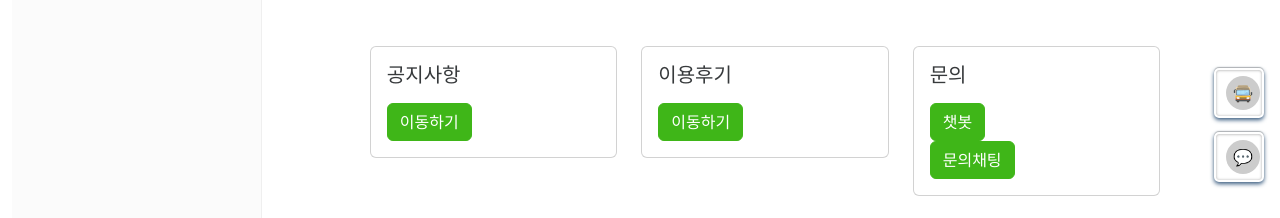
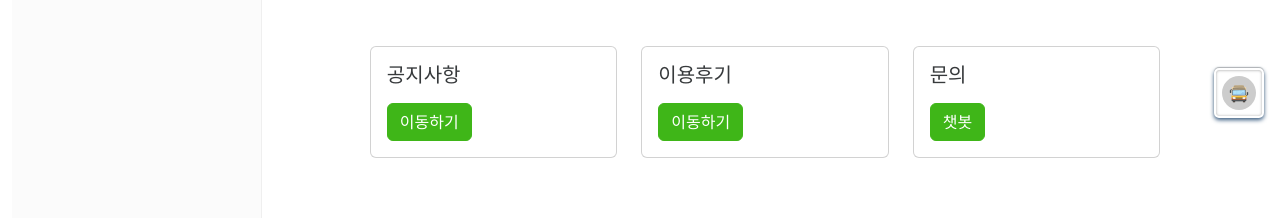
Before and after one commit to jjh9696/Final-unsu-react, a React (Create React App) app in the folder unsu/: page /#/ in a window 1280 px wide. Shown: the part 582-800 px from the top of the page. Built offline with nearby package versions, Linux system fonts and the light colour scheme.

Commit message:
디자인 수정

```diff
--- a/unsu/src/App.js
+++ b/unsu/src/App.js
@@ -5,7 +5,7 @@ import SideBar from './components/SideBar';
 import AdminSideBar from './components/integrated/admin/AdminSideBar';
 import { Route, Routes } from 'react-router';
 import { useRecoilState, useRecoilValue } from "recoil";
-import { Suspense, lazy, useCallback, useEffect, useState , startTransition } from 'react';
+import { Suspense, lazy, useCallback, useEffect, useState, startTransition } from 'react';
 import { loginIdState, loginLevelState, isLoginState, isAdminState } from './components/utils/RecoilData';
 import LoadingScreen from './components/LoadingScreen';
 import axios from './components/utils/CustomAxios';
@@ -117,6 +117,7 @@ const App = () => {
             <SideBar />
           )}
         </div>
+
         <div className='container'>
           <div className='row mt-4'>
             <div className='col-10 offset-sm-1'>
@@ -156,6 +157,8 @@ const App = () => {
               </Suspense>
             </div>
           </div>
+          {isLogin && (
+            <>
               <div
                 className="live-chat-wrapper"
                 aria-label="Live Chat"
@@ -173,7 +176,7 @@ const App = () => {
                 }}
               >
                 <div className="live-chat-wrapper-content" style={{ display: 'flex', alignItems: 'center' }}>
-              <span className="live-chat-wrapper-iconwrapper" style={{ marginRight: '10px' }}>
+                  <span className="live-chat-wrapper-iconwrapper">
                     <div className="live-chat-wrapper-icon" style={{
                       width: '34px',
                       height: '34px',
@@ -181,22 +184,26 @@ const App = () => {
                       borderRadius: '50%',
                       display: 'flex',
                       justifyContent: 'center',
-                  alignItems: 'center'
+                      alignItems: 'center',
+                      marginLeft: '-4px'
                     }}>
                       {/* 아이콘 이미지나 폰트 아이콘을 여기에 추가할 수 있습니다 */}
                       <span role="img" aria-label="chat">💬</span>
                     </div>
                   </span>
-              <span className="live-chat-wrapper-label" style={{ fontSize: '16px' }} > 상담사 연결 </span>
+                  <span className="live-chat-wrapper-label" style={{ fontSize: '16px', marginRight: '5px' }} > &nbsp; 상담사 연결 </span>
                 </div>
-            <div id="divBadge" className="live-chat-badge" style={{
-              width: '10px',
-              height: '10px',
-              backgroundColor: 'red',
-              borderRadius: '50%',
-              marginLeft: '10px'
-            }}></div>
               </div>
+              <Modal show={isMemberChatModalOpen} onHide={closeMemberChatModal}>
+                <Modal.Header closeButton>
+                  <Modal.Title>운수좋은날 문의</Modal.Title>
+                </Modal.Header>
+                <Modal.Body>
+                  <MemberChat />
+                </Modal.Body>
+              </Modal>
+            </>
+          )}
           <div
             className="live-chat-wrapper"
             aria-label="Live Chat"
@@ -223,7 +230,8 @@ const App = () => {
                   borderRadius: '50%',
                   display: 'flex',
                   justifyContent: 'center',
-                  alignItems: 'center'
+                  alignItems: 'center',
+                  marginLeft: '-4px'
                 }}>
                   {/* 아이콘 이미지나 폰트 아이콘을 여기에 추가할 수 있습니다 */}
                   <span role="img" aria-label="chat">🚍</span>
@@ -231,13 +239,6 @@ const App = () => {
               </span>
               <span className="live-chat-wrapper-label" style={{ fontSize: '16px' }} > 챗봇 연결 </span>
             </div>
-            <div id="divBadge" className="live-chat-badge" style={{
-              width: '10px',
-              height: '10px',
-              backgroundColor: 'red',
-              borderRadius: '50%',
-              marginLeft: '10px'
-            }}></div>
           </div>
           <Modal show={isChatbotModalOpen} onHide={closeChatbotModal}>
             <Modal.Header closeButton>
@@ -248,14 +249,7 @@ const App = () => {
             </Modal.Body>
           </Modal>
 
-            <Modal show={isMemberChatModalOpen} onHide={closeMemberChatModal}>
-              <Modal.Header closeButton>
-                <Modal.Title>운수좋은날 문의</Modal.Title>
-              </Modal.Header>
-              <Modal.Body>
-                <MemberChat />
-              </Modal.Body>
-            </Modal>
+
 
 
         </div>
--- a/unsu/src/components/Home.js
+++ b/unsu/src/components/Home.js
@@ -5,6 +5,8 @@ import { NavLink } from "react-router-dom";
 import unsuMain from '../images/page/unsugoodlook.png';
 import 'bootstrap/dist/css/bootstrap.min.css';
 import { Modal } from 'react-bootstrap';
+import { isLoginState } from './utils/RecoilData';
+import { useRecoilValue } from "recoil";
 import Chatbot from './integrated/websocket/chatbot';
 import MemberChat from './integrated/websocket/memberChat';
 
@@ -30,6 +32,8 @@ const Home = () => {
   const closeMemberChatModal = () => {
     setIsMemberChatModalOpen(false);
   };
+
+  const isLogin = useRecoilValue(isLoginState);
 
   return (
     <>
@@ -104,15 +108,17 @@ const Home = () => {
                 <Card.Text>
 
                 </Card.Text>
-                {/* <Button variant="success" as={NavLink} to="/chatbot">챗봇</Button> */}
                 <Button variant="success" onClick={openChatbotModal}>챗봇</Button>
-                &nbsp; &nbsp; &nbsp; &nbsp; &nbsp; &nbsp;
-                &nbsp;&nbsp;&nbsp;&nbsp;&nbsp;&nbsp;&nbsp;
-                &nbsp;&nbsp;&nbsp;&nbsp;&nbsp;&nbsp;
-                &nbsp;&nbsp;&nbsp;&nbsp;&nbsp;&nbsp;&nbsp;
+                {isLogin && (
+                  <>
+                    &nbsp; &nbsp; &nbsp; &nbsp; &nbsp; &nbsp;
+                    &nbsp;&nbsp;&nbsp;&nbsp;&nbsp;&nbsp;&nbsp;
+                    &nbsp;&nbsp;&nbsp;&nbsp;&nbsp;&nbsp;
+                    &nbsp;&nbsp;&nbsp;&nbsp;&nbsp;&nbsp;&nbsp;
 
-                {/* <Button variant="success" as={NavLink} to="/memberChat">문의채팅</Button> */}
-                <Button variant="success" onClick={openMemberChatModal}>문의채팅</Button>
+                    <Button variant="success" onClick={openMemberChatModal}>문의채팅</Button>
+                  </>
+                )}
               </Card.Body>
             </Card>
             <Modal show={isChatbotModalOpen} onHide={closeChatbotModal}>
--- a/unsu/src/components/SideBar.js
+++ b/unsu/src/components/SideBar.js
@@ -10,6 +10,8 @@ import { Link } from 'react-router-dom';
 import "./SideBar";
 import React, { useState } from 'react';
 import { Modal, Button } from 'react-bootstrap';
+import { isLoginState } from './utils/RecoilData';
+import { useRecoilValue } from "recoil";
 import Chatbot from './integrated/websocket/chatbot';
 import MemberChat from './integrated/websocket/memberChat';
 
@@ -55,6 +57,8 @@ const SideBar = () => {
   const closeMemberChatModal = () => {
     setIsMemberChatModalOpen(false);
   };
+
+  const isLogin = useRecoilValue(isLoginState);
 
   const sidebarStyles = {
     height: '1000px',
@@ -125,7 +129,11 @@ const SideBar = () => {
               <MenuItem component={<Link to="/" />}> 자주하는 질문  </MenuItem>
               <MenuItem component={<Link to="/" />}> 유실물센터 안내</MenuItem>
               <MenuItem component={<Link to="/" />} onClick={openChatbotModal}> 챗봇 </MenuItem>
-              <MenuItem component={<Link to="/" />} onClick={openMemberChatModal}> 문의채팅 </MenuItem>
+              {isLogin && (
+                <>
+                  <MenuItem component={<Link to="/" />} onClick={openMemberChatModal}> 문의채팅 </MenuItem>
+                </>
+              )}
             </Menu>
           </SubMenu>
         </Menu>
--- a/unsu/src/components/integrated/websocket/memberChat.js
+++ b/unsu/src/components/integrated/websocket/memberChat.js
@@ -1,13 +1,13 @@
 import React, { useState, useEffect } from 'react';
-import { useRecoilState } from "recoil";
+import { useRecoilState, useRecoilValue } from "recoil";
 import SockJS from 'sockjs-client';
 import moment from 'moment';
 import axios from "../../utils/CustomAxios";
-import { loginIdState } from '../../utils/RecoilData';
-import { loginLevelState } from '../../utils/RecoilData';
+import { loginIdState, loginLevelState, isLoginState } from '../../utils/RecoilData';
 import './MemberChat.css'; // CSS 파일 임포트
 
 const MemberChat = () => {
+  const isLogin = useRecoilValue(isLoginState);
   const [messages, setMessages] = useState([]);
   const [inputValue, setInputValue] = useState('');
   const [socket, setSocket] = useState(null);
```
Lines whose indentation alone changed are shown as unchanged.
